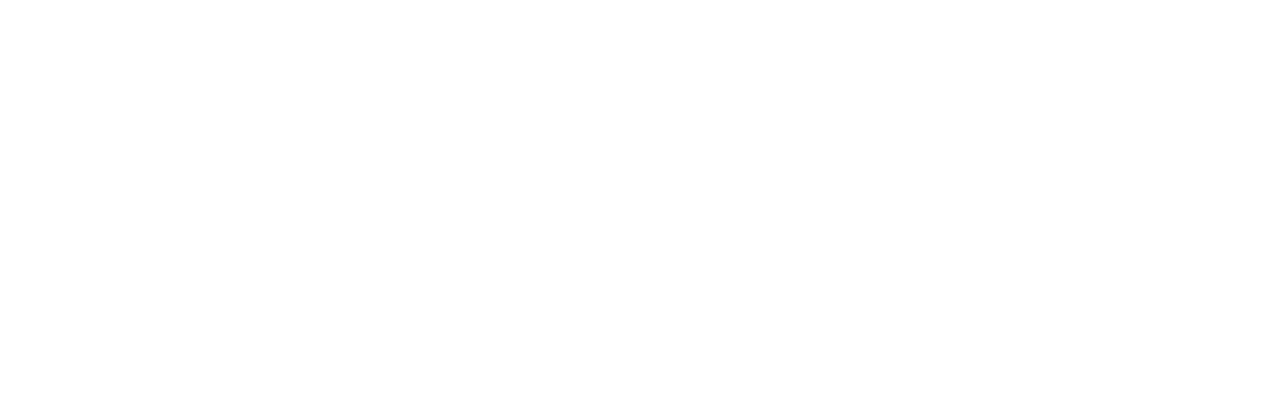
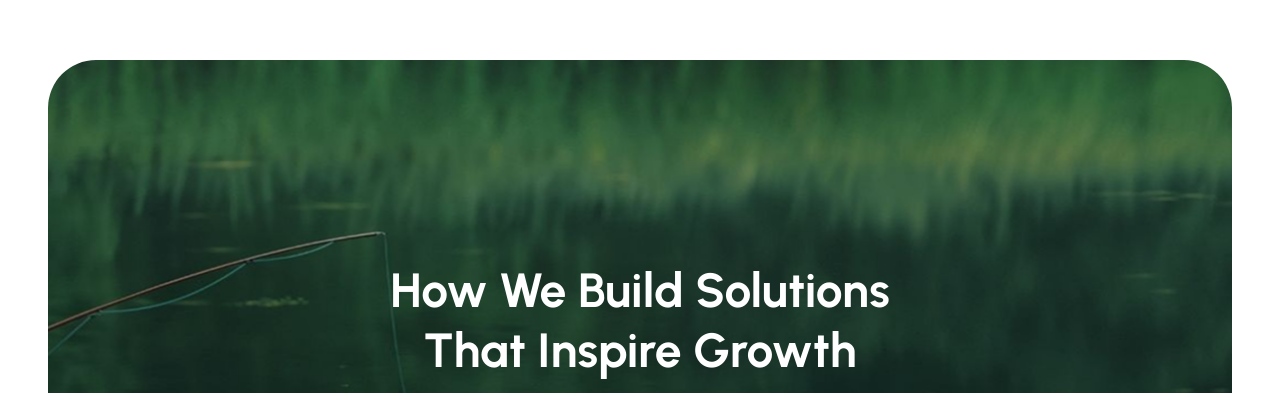
Before and after one commit to abrarkhalidofficial/Refly2025, a Next.js app: page / in a window 1280 px wide. Shown: the part 2404-2797 px from the top of the page. Before the commit the page ends 2400 px from the top, so only its background shows below. Built offline with nearby package versions, Linux system fonts and the light colour scheme.

Commit message:
Update page.tsx

```diff
--- a/app/page.tsx
+++ b/app/page.tsx
@@ -1,11 +1,16 @@
+import Footer from "@/components/footer";
 import HeroSection from "@/components/home-section";
 import ScrollCard from "@/components/scroll-card";
+import WebsiteDesign from "@/components/website-section";
 
 export default function Home() {
   return (
     <>
       {/* <HeroSection /> */}
       <ScrollCard />
+      <WebsiteDesign />
+
+      <Footer />
     </>
   );
 }
```
